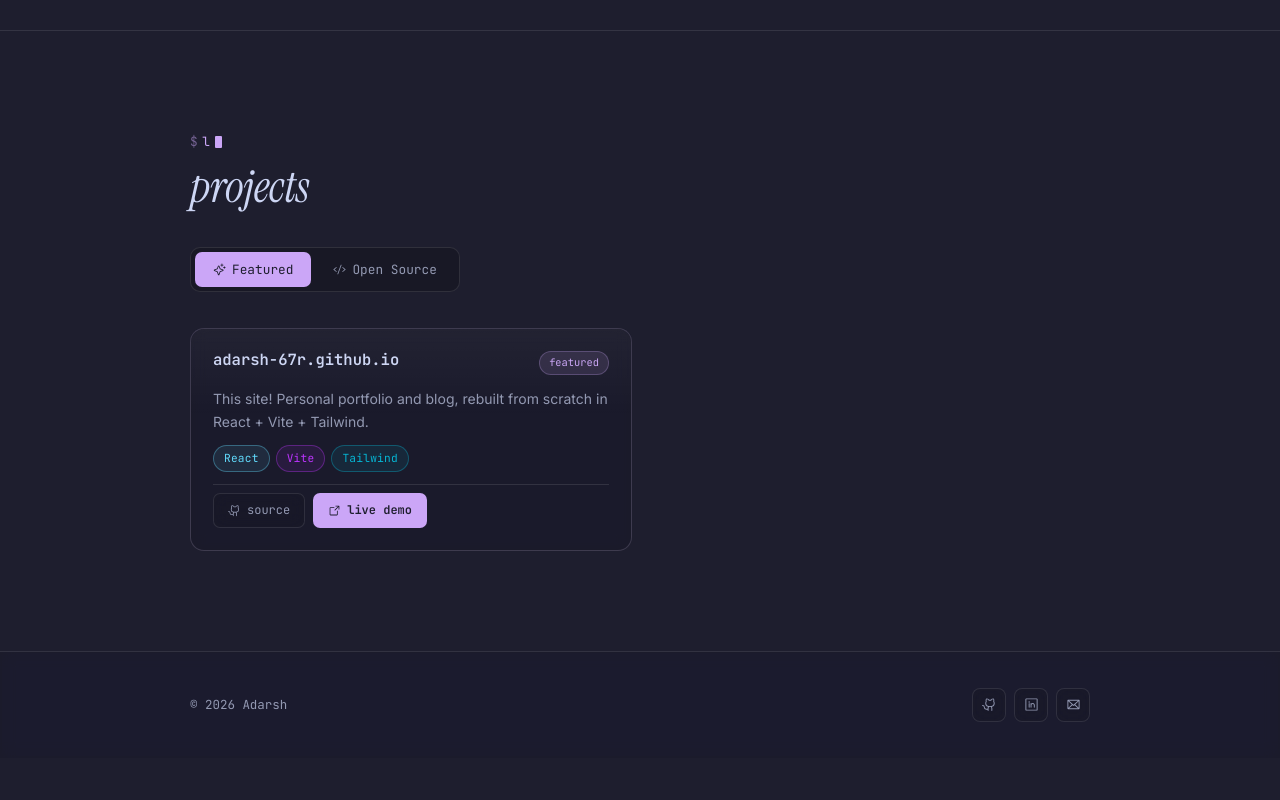
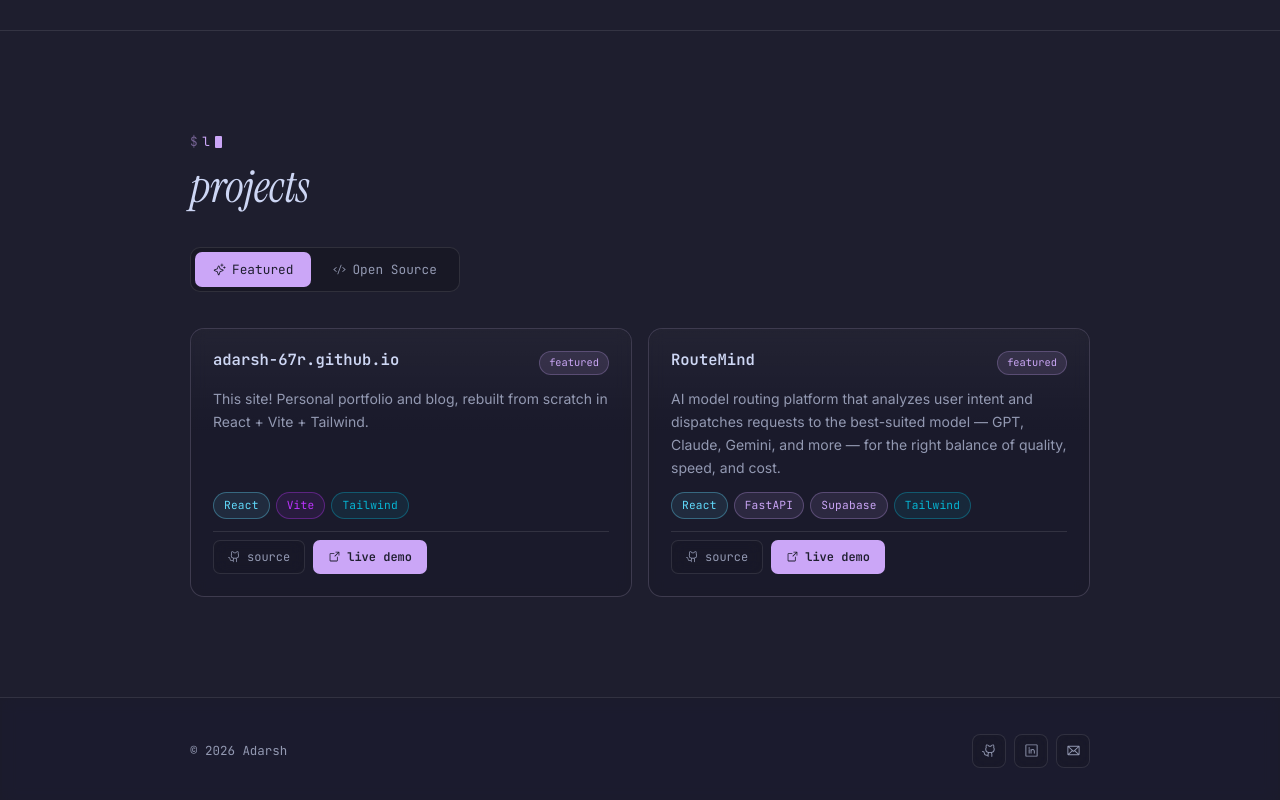
Before and after one commit to adarsh-67r/adarsh-67r.github.io, a React (Vite) app: page / in a window 1280 px wide. Shown: the part 2274-3074 px from the top of the page. Before the commit the page ends 3032 px from the top, so only its background shows below. Built offline with nearby package versions, Linux system fonts and the light colour scheme.

Commit message:
feat: add RouteMind to featured projects

```diff
--- a/src/data/projects.js
+++ b/src/data/projects.js
@@ -8,9 +8,17 @@ export const manualProjects = [
     github: 'https://github.com/adarsh-67r/adarsh-67r.github.io',
     live: 'https://adarsh-67r.github.io',
   },
+  {
+    id: 2,
+    name: 'RouteMind',
+    description: 'AI model routing platform that analyzes user intent and dispatches requests to the best-suited model — GPT, Claude, Gemini, and more — for the right balance of quality, speed, and cost.',
+    tags: ['React', 'FastAPI', 'Supabase', 'Tailwind'],
+    github: 'https://github.com/adarsh-67r/RouteMind',
+    live: 'https://routemind-ai-app.vercel.app',
+  },
   // TODO: Add more featured projects here
   // {
-  //   id: 2,
+  //   id: 3,
   //   name: 'Project Name',
   //   description: 'What it does.',
   //   tags: ['Tech', 'Stack'],
```
